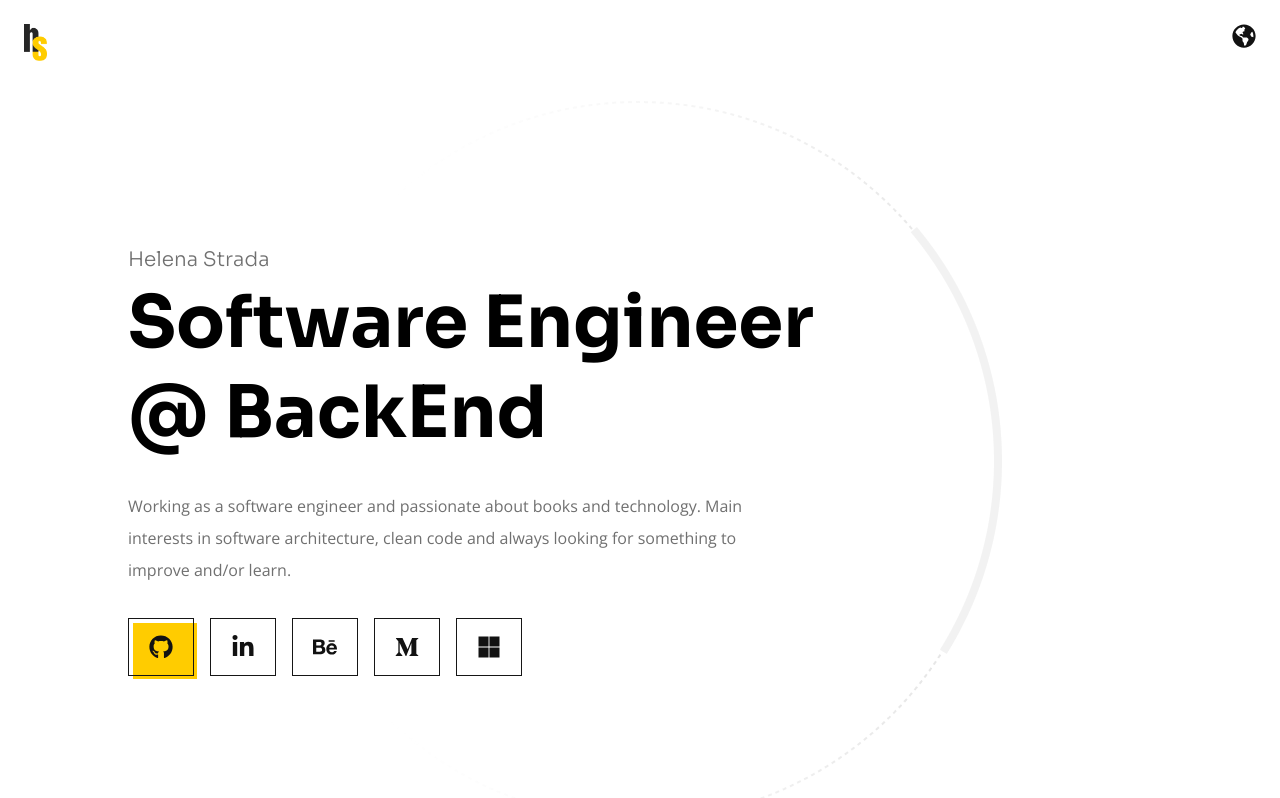
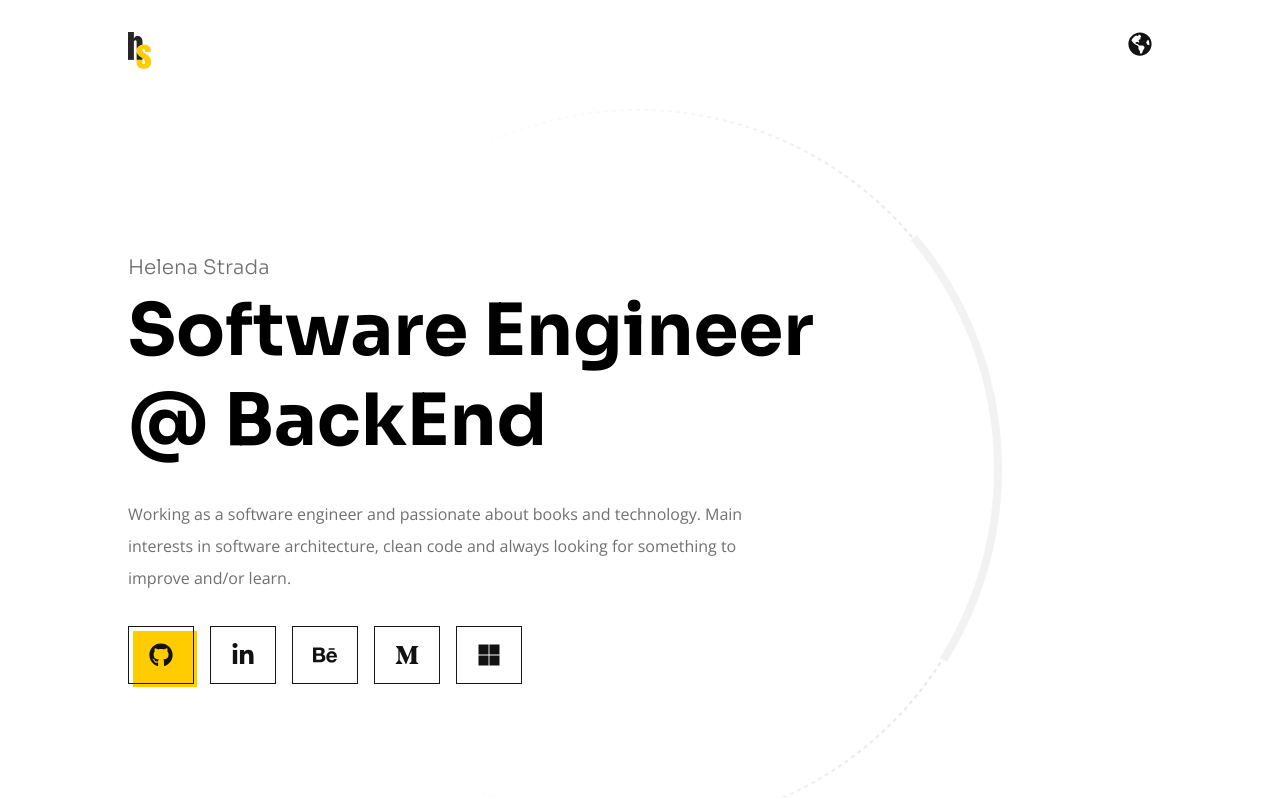
Before and after one commit to hstrada/hstrada.github.io, a Next.js app: page / in a window 1280 px wide. Shown: the top 798 px of the page. Built offline with nearby package versions, Linux system fonts and the light colour scheme.

Commit message:
adjusting header

```diff
--- a/src/components/organisms/Header/index.tsx
+++ b/src/components/organisms/Header/index.tsx
@@ -5,12 +5,14 @@ import { Profile } from '../Profile';
 export const Header = () => {
   const { changeCountry } = useTranslation();
   return (
-    <header className="px-6 pt-6 flex flex-row justify-between">
-      <Profile />
-      <div className="flex flex-row space-x-4">
-        <a onClick={changeCountry}>
-          <FaGlobeAmericas />
-        </a>
+    <header className="px-6 pt-8">
+      <div className="max-w-screen-lg mx-auto flex flex-row justify-between">
+        <Profile />
+        <div className="flex flex-row space-x-4">
+          <a onClick={changeCountry}>
+            <FaGlobeAmericas />
+          </a>
+        </div>
       </div>
     </header>
   );
--- a/src/pages/blog/[page].tsx
+++ b/src/pages/blog/[page].tsx
@@ -24,7 +24,7 @@ export default function Blog({ posts, allCategories, numberOfPages }: Props) {
         <title>blog | hstrada</title>
       </Head>
       <header className="px-6">
-        <div className="max-w-screen-lg mx-auto mt-6 flex flex-row justify-between">
+        <div className="max-w-screen-lg mx-auto mt-8 flex flex-row justify-between">
           <Profile />
           <h3 className="font-sans">foco, persistência e consistência.</h3>
         </div>
```
